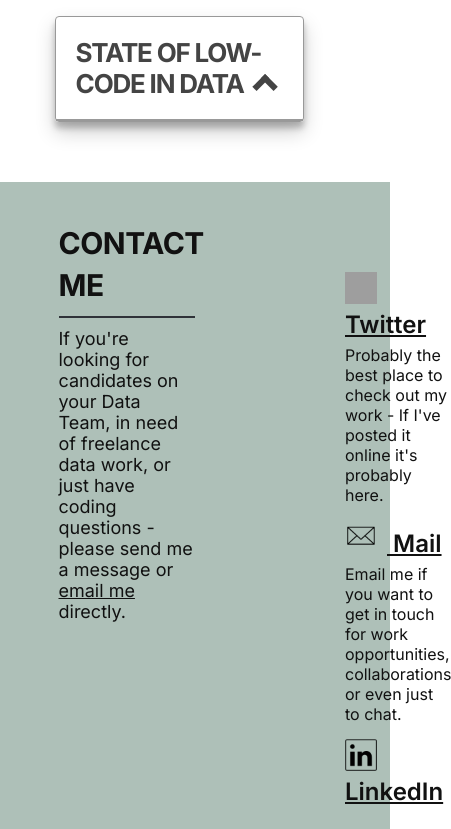
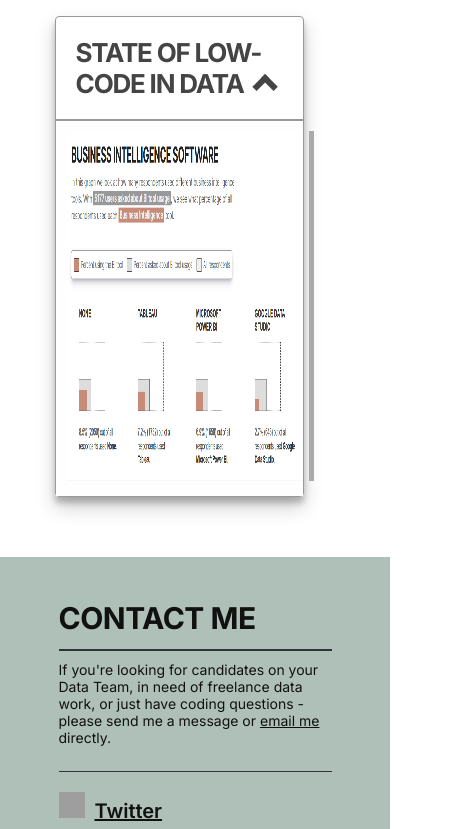
Before and after one commit to schubert-da/schubert-portfolio-dv, a Svelte app: page / in a window 390 px wide. Shown: the part 1840-2669 px from the top of the page, 451 px wide, since content can reach past the window. Built offline with nearby package versions, Linux system fonts and the light colour scheme; grey boxes are pictures that could not be loaded.

Commit message:
works banner added and footer responsiveness

```diff
--- a/index.html
+++ b/index.html
@@ -4,7 +4,7 @@
     <meta charset="UTF-8" />
     <link rel="icon" type="image/svg+xml" href="/vite.svg" />
     <meta name="viewport" content="width=device-width, initial-scale=1.0" />
-    <title>Vite + Svelte</title>
+    <title>Portfolio - Schubert de Abreu</title>
   </head>
   <body>
     <div id="app"></div>
--- a/src/components/footer/Footer.svelte
+++ b/src/components/footer/Footer.svelte
@@ -110,4 +110,44 @@
     .social-desc {
         font-size: 1.6rem;
     }
+
+    @media (max-width: 480px) {
+        footer {
+            flex-direction: column;
+            margin: 0;
+        }
+
+        footer .contact {
+            width: 100%;
+        }
+
+        footer .contact .contact-desc {
+            margin-top: 1rem;
+            font-size: 1.4rem;
+        }
+
+        .socials {
+            width: 100%;
+            margin-top: 2.5rem;
+            padding-top: 2rem;
+            border-top: 1px solid #2f3238;
+        }
+
+        .socials .social {
+            margin-bottom: 1.2rem;
+        }
+
+        .social .social-title {
+            font-size: 2rem;
+            margin-bottom: 4px;
+        }
+        .social img {
+            width: 26px;
+            height: 26px;
+        }
+
+        .social .social-desc {
+            font-size: 1.6rem;
+        }
+    }
 </style>
--- a/src/components/works-section/WorksSection.svelte
+++ b/src/components/works-section/WorksSection.svelte
@@ -80,6 +80,7 @@
         opacity: 0;
         height: auto;
         max-height: 0;
+        overflow: hidden;
     }
 
     .container :global(#show-desc) {
--- a/src/components/works-section/kaggle-22/Kaggle22.svelte
+++ b/src/components/works-section/kaggle-22/Kaggle22.svelte
@@ -1,16 +1,17 @@
 <script>
-// @ts-nocheck
-
-    let project_name = "kaggle22";
+    // @ts-nocheck
 
     function toggleExpansion() {
         let checkBox = document.getElementById("show-desc");
+        let banner = document.querySelector(".work-banner");
         let chevron = document.querySelector(".chevron.kaggle22");
 
         if (checkBox.checked == true) {
+            chevron.style.transform = "rotate(-45deg)";
+            banner.style.display = "none";
+        } else {
             chevron.style.transform = "rotate(135deg)";
-        } else {
-            chevron.style.transform = "rotate(-45deg)";
+            banner.style.display = "block";
         }
     }
 </script>
@@ -20,6 +21,16 @@
         <div class="work-header-title">
             State of Low-Code in Data
             <div class="chevron kaggle22" />
+        </div>
+        <div class="work-banner">
+            <div class="banner-img-container">
+                <img
+                    src="/projects/Kaggle22/kaggle22-banner.png"
+                    alt="preview for kaggle 2022 project"
+                    class="grid-item"
+                />
+                <div class="filler-rect" />
+            </div>
         </div>
     </label>
     <input
@@ -87,9 +98,31 @@
 </div>
 
 <style>
+    /* PREVIEW IMAGE STYLING */
+    .work-banner {
+        display: block;
+        background-color: #fefefe;
+    }
+
+    .banner-img-container {
+        display: flex;
+        padding: 10px 0 15px 10px;
+        height: 350px;
+    }
+
+    .work-banner .banner-img-container img {
+        box-shadow: none !important;
+        margin-right: 6px;
+    }
+    .work-banner .banner-img-container .filler-rect {
+        width: 100%;
+        height: 100%;
+        background: #aec0b8;
+        box-shadow: none !important;
+        border-left: 5px solid #aaa;
+    }
 
     /* GRID STYLING */
-
     .results-grid {
         background-color: #aec0b8;
 
```
Also changed, not shown: public/projects/Kaggle22/kaggle22-banner.png (added).
